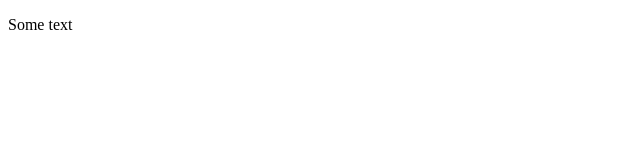
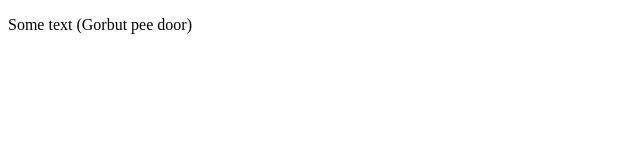
Before and after one commit to Zentawrus/Zentawrus.github.io, a plain HTML site: page index.html in a window 1280 px wide. Shown: the whole page, without its empty margins (0-640 px from the left). Drawn offline with Linux system fonts and the light colour scheme.

Commit message:
Update index.html

```diff
--- a/index.html
+++ b/index.html
@@ -6,6 +6,6 @@
 	 <title>Title</title>
   </head>
       <body>
-        <p>Some text</p>
+        <p>Some text (Gorbut pee door)</p>
       </body>
 </html>
```
